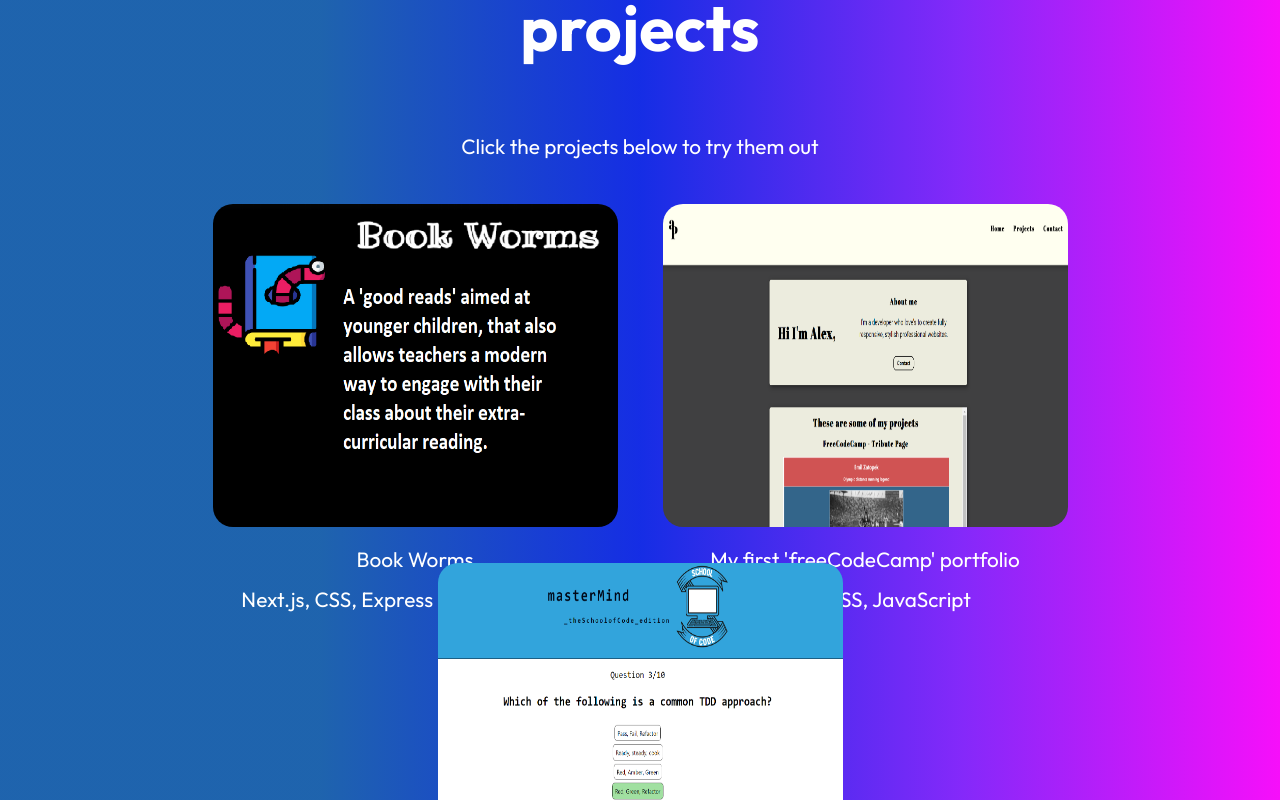
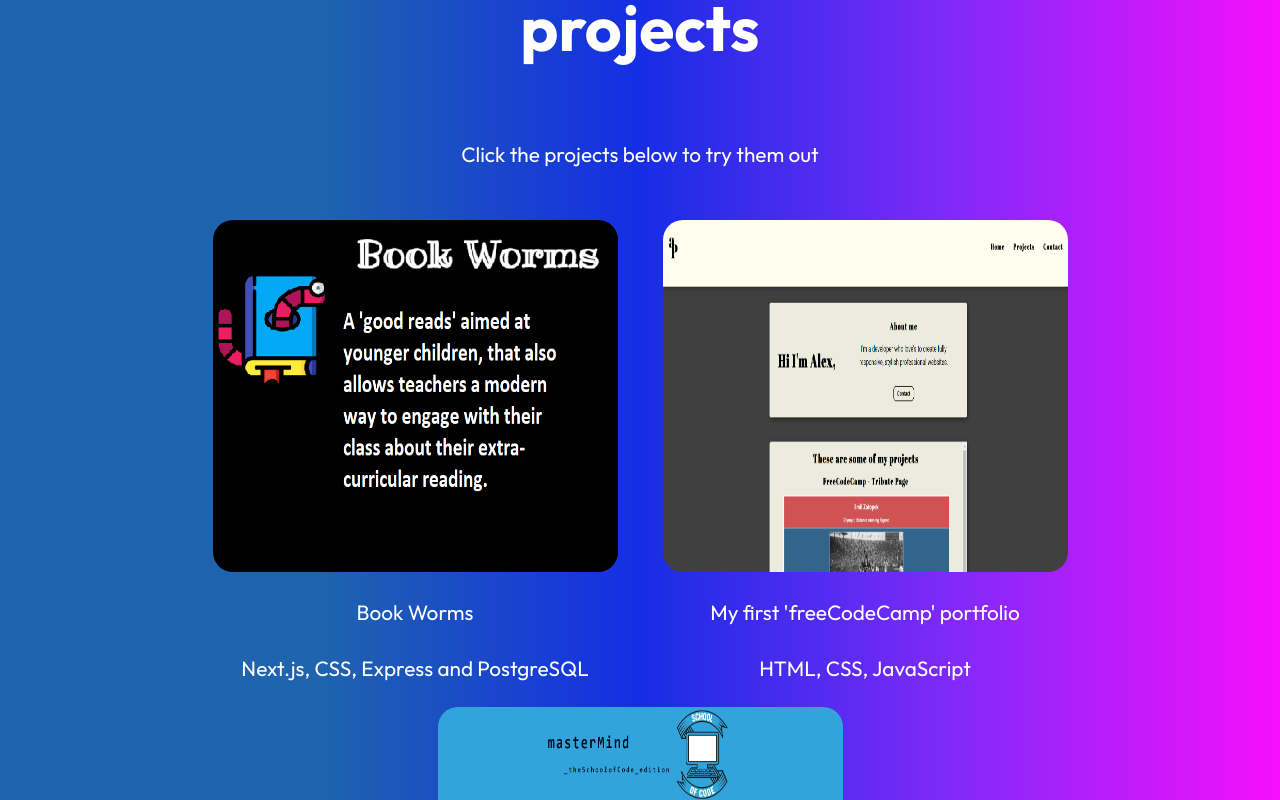
Before and after one commit to aljaplatt/portfolio, a React (Create React App) app: page / in a window 1280 px wide. Shown: the part 1640-2440 px from the top of the page. Built offline with nearby package versions, Linux system fonts and the light colour scheme; a web font is replaced by a local one.

Commit message:
project section layout

```diff
--- a/src/components/Projects/projects.module.css
+++ b/src/components/Projects/projects.module.css
@@ -52,6 +52,11 @@
 }
 .projectName {
   color: #fff;
+  padding: 0.5rem;
+}
+
+.projectWrapper {
+  margin-bottom: 6rem;
 }
 
 @media (min-width: 0) and (max-width: 576px) {
```
